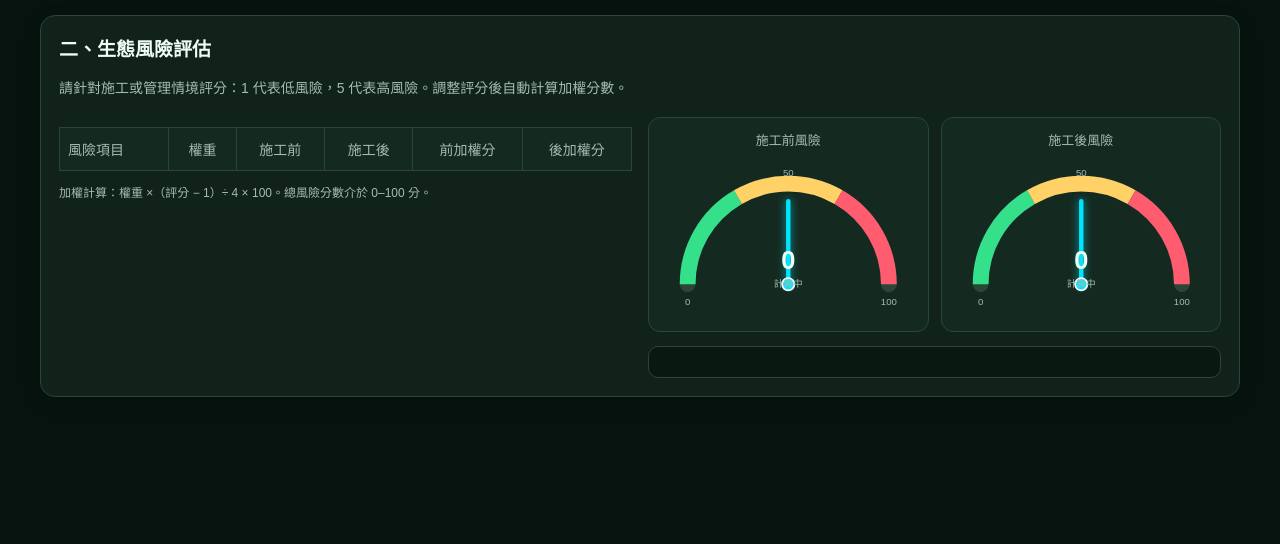
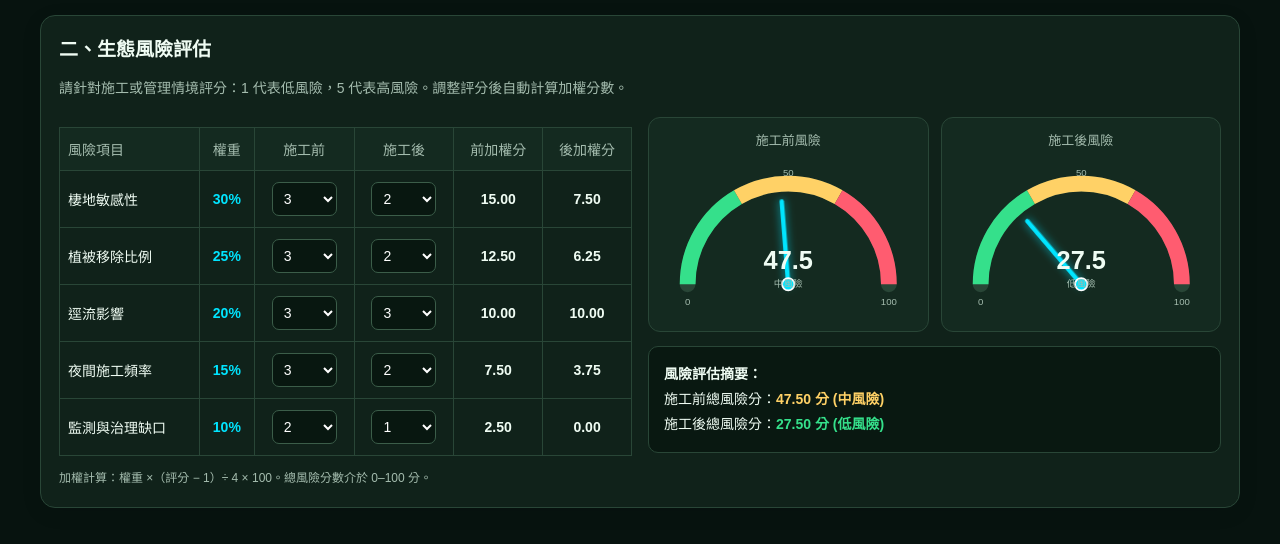
Before and after one commit to zhy0204/-index.html, a plain HTML site: page index.html in a window 1280 px wide. Shown: the part 590-1134 px from the top of the page. Before the commit the page ends 1023 px from the top, so only its background shows below. Drawn offline with Linux system fonts and the light colour scheme.

Commit message:
Add files via upload

```diff
--- a/index.html
+++ b/index.html
@@ -53,7 +53,6 @@ h2 {
   margin: 0 0 16px;
 }
 
-/* 頂部獨立分頁按鈕 */
 nav {
   display: flex;
   gap: 10px;
@@ -86,7 +85,6 @@ nav button.active {
   border-color: var(--cyan);
 }
 
-/* 分頁隱藏與顯示控制 */
 .page { display: none; }
 .page.active { display: block; }
 
@@ -184,7 +182,6 @@ nav button.active {
   color: var(--muted);
 }
 
-/* 進度條樣式 */
 .progress-track {
   height: 7px;
   background: #263d30;
@@ -262,6 +259,8 @@ nav button.active {
   stroke-width: 5;
   stroke-linecap: round;
   filter: drop-shadow(0 0 5px #00e5ffb0);
+  transform-origin: 150px 150px;
+  transition: transform 0.3s ease;
 }
 .needle-hub { fill: var(--cyan); stroke: white; stroke-width: 2; }
 
@@ -306,7 +305,6 @@ th { background-color: var(--panel2); color: var(--muted); }
   <div class="subtitle">中華電信 AIDC 算力中心生態友善提案：整合生態監測、風險評估與保險資金試算原型。</div>
 </header>
 
-<!-- 頂部獨立分頁切換按鈕 -->
 <nav>
   <button type="button" onclick="switchPage('monitor')" id="btn-monitor" class="active">📊 分頁一：生態監測與風險評估</button>
   <button type="button" onclick="switchPage('finance')" id="btn-finance">🛡️ 分頁二：工具二保險與資金試算</button>
@@ -341,7 +339,6 @@ th { background-color: var(--panel2); color: var(--muted); }
     </div>
   </section>
 
-  <!-- 四張帶有動態進度條的指標卡片 -->
   <section class="cards">
     <div class="card">
       <div class="card-top">
@@ -424,10 +421,8 @@ th { background-color: var(--panel2); color: var(--muted); }
               <text x="35" y="174" class="gauge-caption" text-anchor="middle">0</text>
               <text x="150" y="26" class="gauge-caption" text-anchor="middle">50</text>
               <text x="265" y="174" class="gauge-caption" text-anchor="middle">100</text>
-              <g id="needleBeforeGroup">
-                <line class="needle" x1="150" y1="150" x2="150" y2="55"/>
-                <circle class="needle-hub" cx="150" cy="150" r="7"/>
-              </g>
+              <line class="needle" id="needleBefore" x1="150" y1="150" x2="150" y2="55"/>
+              <circle class="needle-hub" cx="150" cy="150" r="7"/>
               <text x="150" y="132" class="gauge-score" id="scoreBefore" text-anchor="middle">0</text>
               <text x="150" y="153" class="gauge-caption" id="levelBefore" text-anchor="middle">計算中</text>
             </svg>
@@ -443,10 +438,8 @@ th { background-color: var(--panel2); color: var(--muted); }
               <text x="35" y="174" class="gauge-caption" text-anchor="middle">0</text>
               <text x="150" y="26" class="gauge-caption" text-anchor="middle">50</text>
               <text x="265" y="174" class="gauge-caption" text-anchor="middle">100</text>
-              <g id="needleAfterGroup">
-                <line class="needle" x1="150" y1="150" x2="150" y2="55"/>
-                <circle class="needle-hub" cx="150" cy="150" r="7"/>
-              </g>
+              <line class="needle" id="needleAfter" x1="150" y1="150" x2="150" y2="55"/>
+              <circle class="needle-hub" cx="150" cy="150" r="7"/>
               <text x="150" y="132" class="gauge-score" id="scoreAfter" text-anchor="middle">0</text>
               <text x="150" y="153" class="gauge-caption" id="levelAfter" text-anchor="middle">計算中</text>
             </svg>
@@ -640,4 +633,71 @@ function getRiskLevel(score) {
   return '高風險';
 }
 
-function g
+function getRiskClass(score) {
+  if (score < 30) return 'low';
+  if (score < 60) return 'medium';
+  return 'high';
+}
+
+function updateGauge(type, score) {
+  // 正確抓取分數與等級 DOM 標籤
+  const scoreEl = document.getElementById('score' + type);
+  const levelEl = document.getElementById('level' + type);
+
+  if (scoreEl) {
+    scoreEl.textContent = score.toFixed(1);
+  }
+  if (levelEl) {
+    levelEl.textContent = getRiskLevel(score);
+  }
+
+  // 旋轉指針位置
+  const angle = (score / 100) * 180 - 90;
+  const needle = document.getElementById('needle' + type);
+  if (needle) {
+    needle.style.transform = `rotate(${angle}deg)`;
+  }
+}
+
+function loadScenario() {
+  const sc = document.getElementById('scenarioSelect').value;
+  if (sc === 'small') document.getElementById('lossInput').value = 120000;
+  else if (sc === 'normal') document.getElementById('lossInput').value = 800000;
+  else if (sc === 'pressure') document.getElementById('lossInput').value = 2200000;
+  calculateFinance();
+}
+
+function calculateFinance() {
+  let L = parseFloat(document.getElementById('lossInput').value) || 0;
+  let D = parseFloat(document.getElementById('deductibleInput').value) || 0;
+  let C = parseFloat(document.getElementById('claimLimitInput').value) || 0;
+  let A = parseFloat(document.getElementById('annualLimitInput').value) || 0;
+  let T = parseFloat(document.getElementById('targetFundInput').value) || 0;
+  let F = parseFloat(document.getElementById('currentFundInput').value) || 0;
+  let X = parseFloat(document.getElementById('excludeInput').value) || 0;
+
+  let claim = Math.min(Math.max(L - D, 0), C, A);
+  let burden = L + X - claim;
+  let gap = Math.max(T - F, 0);
+
+  const rc = document.getElementById('resClaim');
+  const rb = document.getElementById('resBurden');
+  const rg = document.getElementById('resGap');
+  if(rc) rc.innerText = claim.toLocaleString();
+  if(rb) rb.innerText = burden.toLocaleString();
+  if(rg) rg.innerText = gap.toLocaleString();
+}
+
+window.onload = function() {
+  initRiskTable();
+  calculateFinance();
+};
+
+['areaInput', 'plantsInput', 'visitsInput', 'budgetInput'].forEach(id => {
+  const el = document.getElementById(id);
+  if (el) el.addEventListener('input', calculateAll);
+});
+</script>
+
+</body>
+</html>
```
